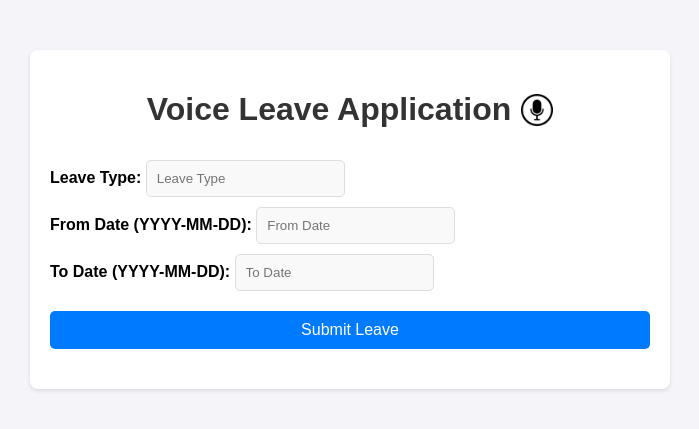
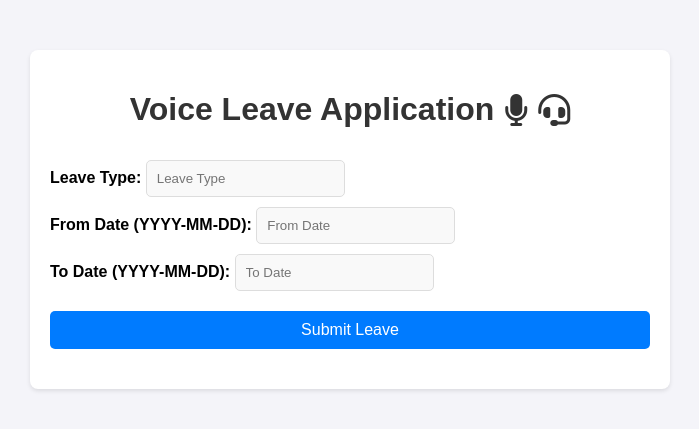
Before and after one commit to priyaatarb/Voice-leave-App, a Flask app: page /voice_application in a window 1280 px wide. Shown: the top 429 px of the page, without its empty margins (290-989 px from the left). Run offline with Flask 3, Linux system fonts and the light colour scheme.

Commit message:
Mic icon placed instade of image

```diff
--- a/templates/index.html
+++ b/templates/index.html
@@ -4,6 +4,7 @@
     <meta charset="UTF-8" />
     <meta name="viewport" content="width=device-width, initial-scale=1.0" />
     <title>Voice Leave Application</title>
+    <link rel="stylesheet" href="https://cdnjs.cloudflare.com/ajax/libs/font-awesome/6.7.2/css/all.min.css" integrity="sha512-Evv84Mr4kqVGRNSgIGL/F/aIDqQb7xQ2vcrdIwxfjThSH8CSR7PBEakCr51Ck+w+/U6swU2Im1vVX0SVk9ABhg==" crossorigin="anonymous" referrerpolicy="no-referrer" />
     <style>
       body {
         font-family: Arial, sans-serif;
@@ -73,19 +74,13 @@
     <div class="container">
       <h1>
         Voice Leave Application
-        <img
-          id="start-voice"
-          class="mic-icon"
-          src="./microphone-342.png"
-          alt="Microphone Icon"
-        />
-        <img
-          id="listening-icon"
-          class="listening-icon"
-          src="./headphones-5796.png"
 
-          alt="Listening Icon"
-        />
+        <i class="fa-solid fa-microphone" id="start-voice"
+        class="mic-icon"></i>
+
+        <i class="fa-solid fa-headset" id="listening-icon"
+        class="listening-icon"></i>
+
       </h1>
       <div>
         <label><strong>Leave Type:</strong></label>
```
